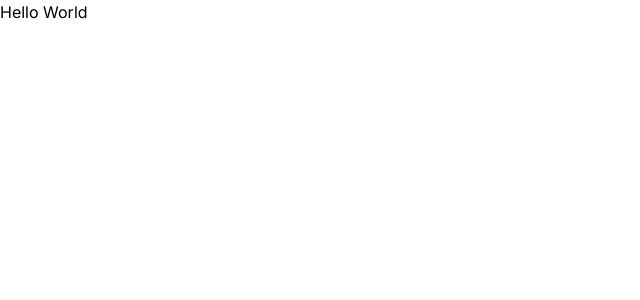
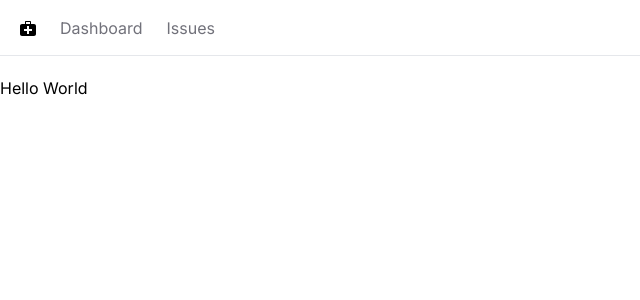
Before and after one commit to AGasco/issue-tracker, a Next.js app: page / in a window 1280 px wide. Shown: the top 300 px of the page, without its empty margins (0-640 px from the left). Built offline with nearby package versions, Linux system fonts and the light colour scheme.

Commit message:
Implemented Navbar

```diff
--- /dev/null
+++ b/app/Navbar.tsx
@@ -0,0 +1,30 @@
+import Link from 'next/link';
+import { ImAidKit } from 'react-icons/im';
+
+const Navbar = () => {
+  const links = [
+    { label: 'Dashboard', href: '/' },
+    { label: 'Issues', href: '/issues' }
+  ];
+
+  return (
+    <nav className="flex space-x-6 border-b mb-5 px-5 h-14 items-center">
+      <Link href="/">
+        <ImAidKit />
+      </Link>
+      <ul className="flex space-x-6">
+        {links.map((link) => (
+          <Link
+            href={link.href}
+            key={link.href}
+            className="text-zinc-500 hover:text-zinc-800 transition-colors"
+          >
+            {link.label}
+          </Link>
+        ))}
+      </ul>
+    </nav>
+  );
+};
+
+export default Navbar;
--- a/app/layout.tsx
+++ b/app/layout.tsx
@@ -1,22 +1,28 @@
-import './globals.css'
-import type { Metadata } from 'next'
-import { Inter } from 'next/font/google'
+import './globals.css';
+import type { Metadata } from 'next';
+import { Inter } from 'next/font/google';
+import Navbar from './Navbar';
 
-const inter = Inter({ subsets: ['latin'] })
+const inter = Inter({ subsets: ['latin'] });
 
 export const metadata: Metadata = {
   title: 'Create Next App',
-  description: 'Generated by create next app',
-}
+  description: 'Generated by create next app'
+};
 
 export default function RootLayout({
-  children,
+  children
 }: {
-  children: React.ReactNode
+  children: React.ReactNode;
 }) {
   return (
     <html lang="en">
-      <body className={inter.className}>{children}</body>
+      <body className={inter.className}>
+        <Navbar />
+        <main>
+          {children}
+        </main>
+      </body>
     </html>
-  )
+  );
 }
--- a/package.json
+++ b/package.json
@@ -19,6 +19,7 @@
     "postcss": "8.4.41",
     "react": "18.3.1",
     "react-dom": "18.3.1",
+    "react-icons": "^4.11.0",
     "tailwindcss": "3.4.10",
     "typescript": "5.5.4"
   }
```
Also changed, not shown: 1 other file (tests, documents, lock files or other folders).
